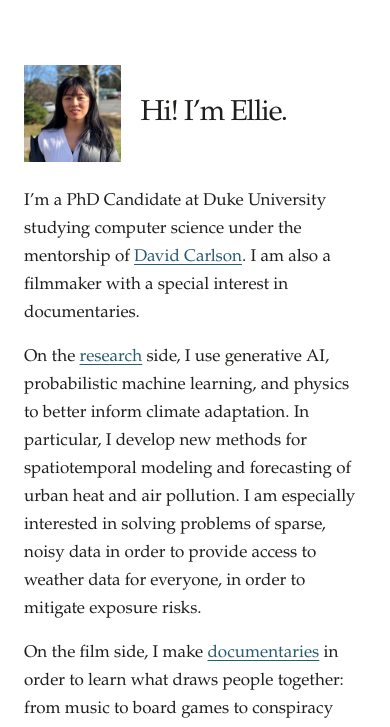
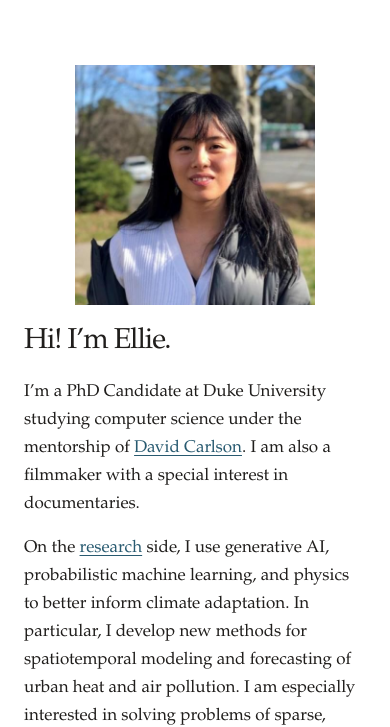
Before and after one commit to elliekkim/elliekkim.github.io, a plain HTML site: page docs/index.html in a window 390 px wide. Shown: the part 107-834 px from the top of the page. Drawn offline with Linux system fonts and the light colour scheme; a web font is replaced by a local one.

Commit message:
Publish updated website

```diff
--- a/docs/assets/main.css
+++ b/docs/assets/main.css
@@ -106,7 +106,7 @@ a:focus {
   max-width: 58rem;
   margin: 0 auto;
   display: grid;
-  grid-template-columns: minmax(0, 1.1fr) minmax(0, 2.55fr);
+  grid-template-columns: minmax(15rem, 1.1fr) minmax(0, 2.55fr);
   grid-template-areas: "portrait greeting" "portrait bio";
   gap: 1.3rem clamp(1.75rem, 4.5vw, 4rem);
   align-items: start;
@@ -188,15 +188,19 @@ a:focus {
   border: 0;
 }
 
+@media (max-width: 48rem) {
+  .hero {
+    grid-template-columns: minmax(0, 1fr);
+    grid-template-areas: "portrait" "greeting" "bio";
+  }
+  .hero-image {
+    width: min(100%, 15rem);
+    justify-self: center;
+  }
+}
 @media (max-width: 35rem) {
   .page-content {
     padding-block: 2rem;
-  }
-  .hero {
-    grid-template-columns: clamp(5.5rem, 24.75vw, 7.975rem) 1fr;
-    grid-template-areas: "portrait greeting" "bio bio";
-    gap: 1.6rem 1.25rem;
-    align-items: center;
   }
   .nav-inner {
     grid-template-columns: 1fr;
--- a/docs/index.html
+++ b/docs/index.html
@@ -12,7 +12,7 @@
       <meta name="description" content="Ellie Kim is a filmmaker, writer, artist, and PhD candidate in computer science at Duke University." />
 
     <link rel="stylesheet" href="https://fonts.googleapis.com/css2?family=Baskervville:wght@400;600&amp;display=swap" />
-    <link rel="stylesheet" href="/assets/main.css?v=e85315e5" />
+    <link rel="stylesheet" href="/assets/main.css?v=8d9c6d14" />
   </head>
   <body class="home-page">
     <header class="global-nav">
@@ -44,7 +44,7 @@
 
 <p>Feel free to <a href="/contact/">contact me</a>.</p>
 
-<p>You can find my CV <a href="/assets/CV.pdf">here</a>.</p>
+<p>You can find my CV <a href="/assets/CV.pdf?v=7e7ad63f">here</a>.</p>
 
   </div>
 </section>
```
Also changed, not shown: docs/404.html (+1 -1 lines), docs/contact/index.html (+1 -1 lines), docs/films/index.html (+1 -1 lines), docs/research-projects/index.html (+2 -2 lines), 1 other file.
